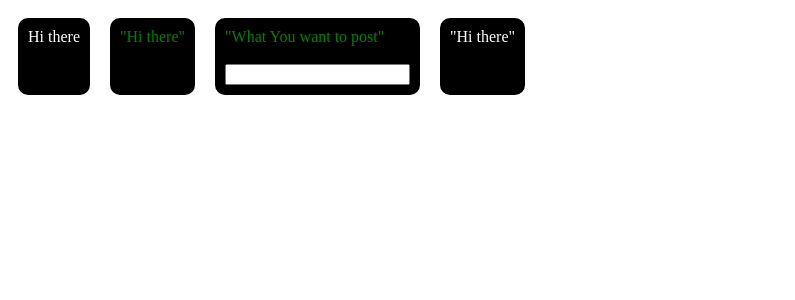
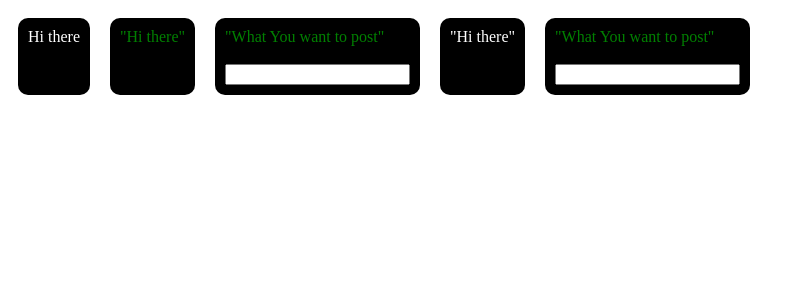
Before and after one commit to Harmankhurana/Cohort-3-Full-Stack-WebDevelopment, a React (Vite) app in the folder Week 9 - React.js/react-basics/: page / in a window 1280 px wide. Shown: the top 300 px of the page, without its empty margins (0-795 px from the left). Built offline with nearby package versions, Linux system fonts and the light colour scheme.

Commit message:
feat: Creating the same dynamic card component but with different syntax

```diff
--- a/Week 9 - React.js/react-basics/src/Card.jsx
+++ b/Week 9 - React.js/react-basics/src/Card.jsx
@@ -24,6 +24,15 @@ function ChildrenComponent() {
             "Hi there"
         </Card>
 
+    {/* this is the same 3rd component but with a another syntax */ }
+        <Card>
+            {<div style = {{color :"green"}}>
+                "What You want to post"
+                <br /> <br />
+                <input type="text" />
+            </div>}
+        </Card>
+
     </div>
 
     // Common card component - static component
@@ -33,7 +42,6 @@ function ChildrenComponent() {
                 {children}
             </div>
         )
-
     }
 }
 
```
